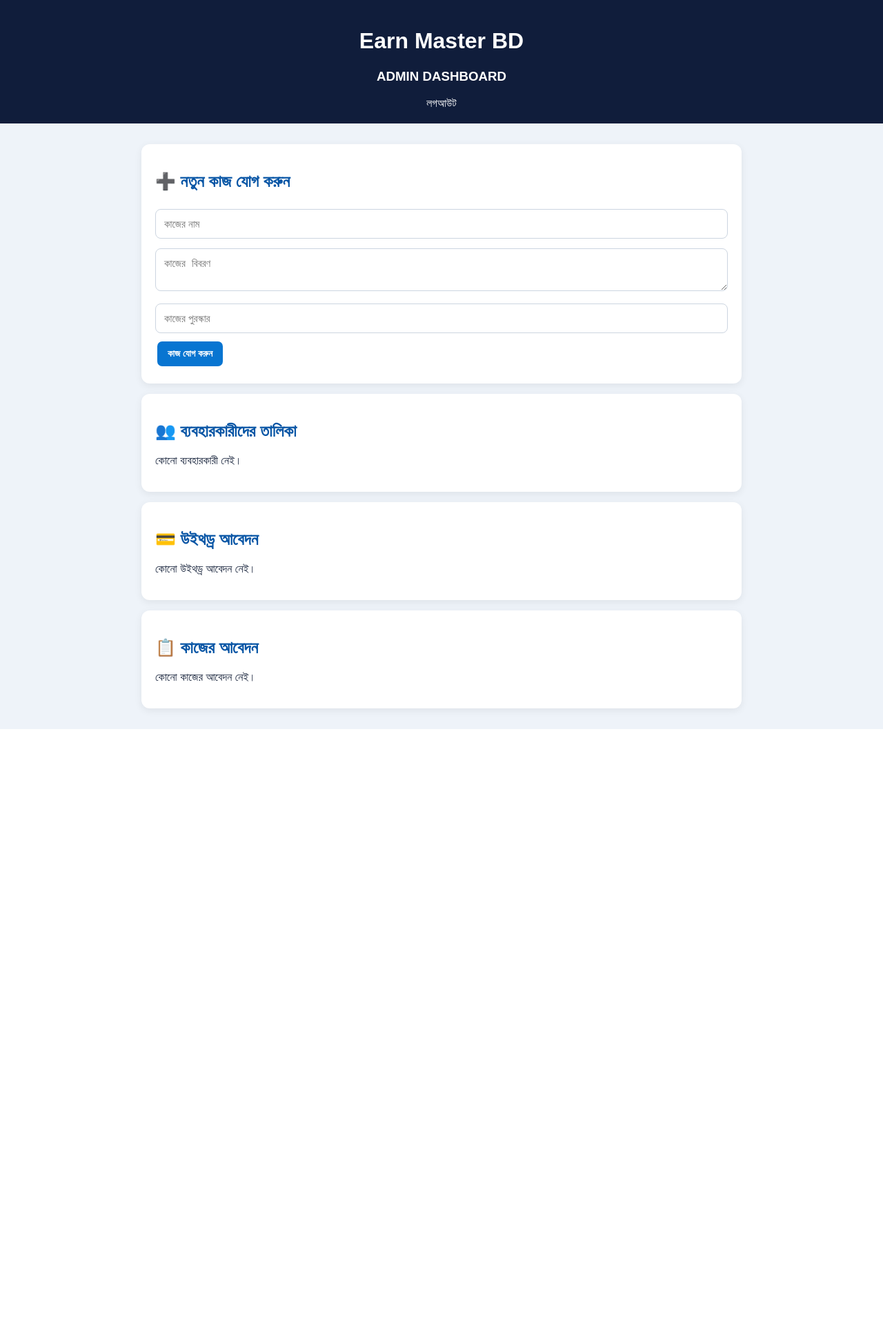
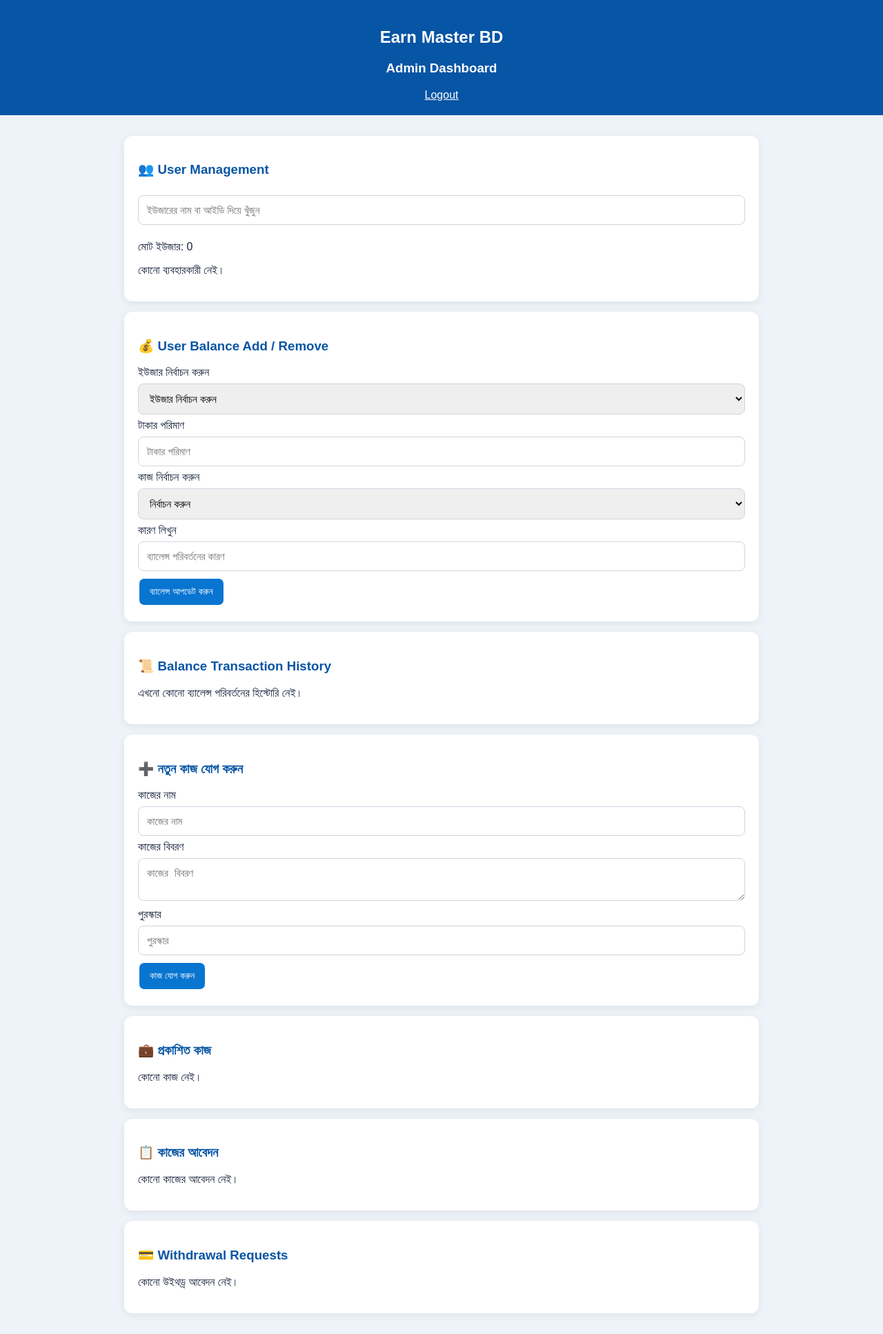
Before and after one commit to sumonh1200-sketch/earn-master-bd, a Flask app: page /admin in a window 1280 px wide. Shown: the whole page at 69% size. Before the commit the page ends 1057 px from the top, so only its background shows below. Run offline with Flask 3, Linux system fonts and the light colour scheme; the visitor is signed in with stand-in values (Sample User, id 1); some libraries are stand-ins or nearby versions.

Commit message:
Update admin.html

```diff
--- a/templates/admin.html
+++ b/templates/admin.html
@@ -3,8 +3,8 @@
 <html lang="bn">
 <head>
 <meta charset="UTF-8">
-    <meta name="viewport" content="width=device-width, initial-scale=1.0">
-    <title>Admin Dashboard - Earn Master BD</title>
+<meta name="viewport" content="width=device-width, initial-scale=1">
+<title>Admin Panel - Earn Master BD</title>
 
 <style>
 * { box-sizing: border-box; }
@@ -12,24 +12,19 @@
 body {
     margin: 0;
     background: #eef3f9;
+    color: #17233b;
     font-family: Arial, sans-serif;
-            color: #17233b;
 }
 
 header {
-            background: #101d3b;
+    background: #0755a5;
     color: white;
     padding: 20px;
     text-align: center;
 }
 
-        header a {
-            color: white;
-            text-decoration: none;
-        }
-
 .container {
-            max-width: 900px;
+    max-width: 950px;
     margin: auto;
     padding: 15px;
 }
@@ -40,10 +35,11 @@
     margin: 15px 0;
     border-radius: 12px;
     box-shadow: 0 3px 12px #00000012;
-            overflow-wrap: anywhere;
 }
 
-        input, textarea {
+h3 { color: #0755a5; }
+
+input, select, textarea {
     width: 100%;
     padding: 12px;
     margin: 7px 0;
@@ -53,130 +49,361 @@
 }
 
 button {
-            padding: 10px 15px;
-            margin: 5px 3px;
+    padding: 11px 15px;
     border: none;
     border-radius: 7px;
     background: #0875d1;
     color: white;
-            font-weight: bold;
+    cursor: pointer;
+    margin: 4px 2px;
 }
 
-        .reject {
-            background: #d93030;
+.danger { background: #d93636; }
+.success { background: #168447; }
+.logout { color: white; }
+
+.item {
+    border-bottom: 1px solid #ddd;
+    padding: 13px 0;
 }
 
-        h2 { color: #0755a5; }
+.item:last-child { border-bottom: none; }
 
-        .item {
-            padding: 12px 0;
-            border-bottom: 1px solid #ddd;
+.message {
+    background: #e0f5e8;
+    color: #176b35;
+    padding: 12px;
+    margin: 10px 0;
+    border-radius: 8px;
 }
+
+.status {
+    display: inline-block;
+    padding: 5px 9px;
+    background: #eee;
+    border-radius: 6px;
+    font-size: 13px;
+}
+
+.pending { background: #fff0c2; }
+.approved { background: #d9f8e5; }
+.rejected { background: #ffe0e0; }
+
+small { color: #68758a; }
+
 </style>
 </head>
 
 <body>
 
 <header>
-    <h1>Earn Master BD</h1>
-    <h3>ADMIN DASHBOARD</h3>
-    <a href="/logout">লগআউট</a>
+    <h2>Earn Master BD</h2>
+    <h3 style="color:white;">Admin Dashboard</h3>
+    <a class="logout" href="/admin/logout">Logout</a>
 </header>
 
 <div class="container">
 
-    <div class="card">
-        <h2>➕ নতুন কাজ যোগ করুন</h2>
+{% with messages = get_flashed_messages(with_categories=true) %}
+    {% for category, message in messages %}
+        <div class="message">{{ message }}</div>
+    {% endfor %}
+{% endwith %}
 
-        <form method="POST" action="/admin/task">
-            <input type="text" name="title"
-                   placeholder="কাজের নাম" required>
 
-            <textarea name="description"
-                      placeholder="কাজের বিবরণ"></textarea>
-
-            <input type="number" name="reward"
-                   step="0.01" min="0"
-                   placeholder="কাজের পুরস্কার" required>
-
-            <button type="submit">কাজ যোগ করুন</button>
-        </form>
-    </div>
+<!-- USER MANAGEMENT -->
 
 <div class="card">
-        <h2>👥 ব্যবহারকারীদের তালিকা</h2>
+    <h3>👥 User Management</h3>
+
+    <input
+        type="text"
+        id="userSearch"
+        placeholder="ইউজারের নাম বা আইডি দিয়ে খুঁজুন"
+        oninput="searchUsers()"
+    >
+
+    <p>মোট ইউজার: {{ users|length }}</p>
 
     {% for user in users %}
-            <div class="item">
-                <b>{{ user.username }}</b>
-                <p>ব্যালেন্স: ৳{{ user.balance }}</p>
+        <div class="item user-item">
+            <h4>{{ user.username }}</h4>
+
+            <p>ইউজার ID: {{ user.id }}</p>
             <p>রেফার কোড: {{ user.referral_code }}</p>
+            <p>বর্তমান ব্যালেন্স: ৳{{ user.balance }}</p>
+
+            <small>যোগদানের তারিখ: {{ user.created_at.strftime('%d-%m-%Y') }}</small>
         </div>
     {% else %}
         <p>কোনো ব্যবহারকারী নেই।</p>
     {% endfor %}
 </div>
 
+
+<!-- BALANCE MANAGEMENT -->
+
 <div class="card">
-        <h2>💳 উইথড্র আবেদন</h2>
+    <h3>💰 User Balance Add / Remove</h3>
+
+    <form method="POST" action="/admin/balance">
+
+        <label>ইউজার নির্বাচন করুন</label>
+
+        <select name="user_id" required>
+            <option value="">ইউজার নির্বাচন করুন</option>
+
+            {% for user in users %}
+                <option value="{{ user.id }}">
+                    {{ user.username }} - ID: {{ user.id }}
+                </option>
+            {% endfor %}
+        </select>
+
+        <label>টাকার পরিমাণ</label>
+        <input
+            type="number"
+            name="amount"
+            min="1"
+            step="1"
+            placeholder="টাকার পরিমাণ"
+            required
+        >
+
+        <label>কাজ নির্বাচন করুন</label>
+        <select name="action" required>
+            <option value="">নির্বাচন করুন</option>
+            <option value="add">টাকা যোগ করুন</option>
+            <option value="remove">টাকা কমান</option>
+        </select>
+
+        <label>কারণ লিখুন</label>
+        <input
+            type="text"
+            name="reason"
+            placeholder="ব্যালেন্স পরিবর্তনের কারণ"
+            required
+        >
+
+        <button type="submit">ব্যালেন্স আপডেট করুন</button>
+    </form>
+</div>
+
+
+<!-- BALANCE HISTORY -->
+
+<div class="card">
+    <h3>📜 Balance Transaction History</h3>
+
+    {% for item in transactions %}
+        <div class="item">
+
+            <p>ইউজার: {{ item.user.username }}</p>
+            <p>ইউজার ID: {{ item.user_id }}</p>
+
+            {% if item.action == 'add' %}
+                <p style="color:green;">
+                    টাকা যোগ: +৳{{ item.amount }}
+                </p>
+            {% else %}
+                <p style="color:red;">
+                    টাকা কমানো: -৳{{ item.amount }}
+                </p>
+            {% endif %}
+
+            <p>কারণ: {{ item.reason }}</p>
+            <small>অ্যাডমিন: {{ item.admin_username }}</small>
+            <br>
+            <small>
+                তারিখ:
+                {{ item.created_at.strftime('%d-%m-%Y %I:%M %p') }}
+            </small>
+
+        </div>
+    {% else %}
+        <p>এখনো কোনো ব্যালেন্স পরিবর্তনের হিস্টোরি নেই।</p>
+    {% endfor %}
+</div>
+
+
+<!-- ADD TASK -->
+
+<div class="card">
+    <h3>➕ নতুন কাজ যোগ করুন</h3>
+
+    <form method="POST" action="/admin/task">
+
+        <label>কাজের নাম</label>
+        <input
+            type="text"
+            name="title"
+            placeholder="কাজের নাম"
+            required
+        >
+
+        <label>কাজের বিবরণ</label>
+        <textarea
+            name="description"
+            placeholder="কাজের বিবরণ"
+            required
+        ></textarea>
+
+        <label>পুরস্কার</label>
+        <input
+            type="number"
+            name="reward"
+            min="1"
+            step="1"
+            placeholder="পুরস্কার"
+            required
+        >
+
+        <button type="submit">কাজ যোগ করুন</button>
+    </form>
+</div>
+
+
+<!-- TASK LIST -->
+
+<div class="card">
+    <h3>💼 প্রকাশিত কাজ</h3>
+
+    {% for task in tasks %}
+        <div class="item">
+            <h4>{{ task.title }}</h4>
+            <p>{{ task.description }}</p>
+            <p>পুরস্কার: ৳{{ task.reward }}</p>
+            <span class="status">
+                {{ 'চালু' if task.active else 'বন্ধ' }}
+            </span>
+        </div>
+    {% else %}
+        <p>কোনো কাজ নেই।</p>
+    {% endfor %}
+</div>
+
+
+<!-- TASK CLAIMS -->
+
+<div class="card">
+    <h3>📋 কাজের আবেদন</h3>
+
+    {% for claim in claims %}
+        <div class="item">
+
+            <p>ইউজার: {{ claim.user.username }}</p>
+            <p>কাজ: {{ claim.task.title }}</p>
+            <p>পুরস্কার: ৳{{ claim.task.reward }}</p>
+
+            <p>
+                অবস্থা:
+                <span class="status {{ claim.status }}">
+                    {{ claim.status }}
+                </span>
+            </p>
+
+            {% if claim.status == 'pending' %}
+
+                <form method="POST"
+                      action="/admin/claim/{{ claim.id }}"
+                      style="display:inline;">
+
+                    <input type="hidden" name="action" value="approve">
+                    <button class="success" type="submit">
+                        Approve
+                    </button>
+                </form>
+
+                <form method="POST"
+                      action="/admin/claim/{{ claim.id }}"
+                      style="display:inline;">
+
+                    <input type="hidden" name="action" value="reject">
+                    <button class="danger" type="submit">
+                        Reject
+                    </button>
+                </form>
+
+            {% endif %}
+
+        </div>
+    {% else %}
+        <p>কোনো কাজের আবেদন নেই।</p>
+    {% endfor %}
+</div>
+
+
+<!-- WITHDRAW REQUESTS -->
+
+<div class="card">
+    <h3>💳 Withdrawal Requests</h3>
 
     {% for item in withdrawals %}
         <div class="item">
-                <b>ইউজার:</b> {{ item.user.username }}
-                <p>পরিমাণ: ৳{{ item.amount }}</p>
-                <p>মাধ্যম: {{ item.method }}</p>
-                <p>নম্বর: {{ item.account }}</p>
-                <p>অবস্থা: {{ item.status }}</p>
 
-                {% if item.status == "pending" %}
+            <h4>উইথড্র: ৳{{ item.amount }}</h4>
+
+            <p>ইউজার: {{ item.user.username }}</p>
+            <p>মাধ্যম: {{ item.method|upper }}</p>
+            <p>অ্যাকাউন্ট: {{ item.account_number }}</p>
+
+            <p>
+                অবস্থা:
+                <span class="status {{ item.status }}">
+                    {{ item.status }}
+                </span>
+            </p>
+
+            {% if item.status == 'pending' %}
+
                 <form method="POST"
-                          action="/admin/withdraw/{{ item.id }}">
-                        <button name="action" value="approve">
-                            অনুমোদন
-                        </button>
+                      action="/admin/withdraw/{{ item.id }}"
+                      style="display:inline;">
 
-                        <button class="reject"
-                                name="action" value="reject">
-                            বাতিল
+                    <input type="hidden" name="action" value="approve">
+                    <button class="success" type="submit">
+                        Approve
                     </button>
                 </form>
+
+                <form method="POST"
+                      action="/admin/withdraw/{{ item.id }}"
+                      style="display:inline;">
+
+                    <input type="hidden" name="action" value="reject">
+                    <button class="danger" type="submit">
+                        Reject
+                    </button>
+                </form>
+
             {% endif %}
+
         </div>
     {% else %}
         <p>কোনো উইথড্র আবেদন নেই।</p>
     {% endfor %}
 </div>
 
-    <div class="card">
-        <h2>📋 কাজের আবেদন</h2>
-
-        {% for claim in claims %}
-            <div class="item">
-                <b>ইউজার:</b> {{ claim.user.username }}
-                <p>কাজ: {{ claim.task.title }}</p>
-                <p>পুরস্কার: ৳{{ claim.task.reward }}</p>
-                <p>অবস্থা: {{ claim.status }}</p>
-
-                {% if claim.status == "pending" %}
-                    <form method="POST"
-                          action="/admin/claim/{{ claim.id }}">
-                        <button name="action" value="approve">
-                            অনুমোদন
-                        </button>
-
-                        <button class="reject"
-                                name="action" value="reject">
-                            বাতিল
-                        </button>
-                    </form>
-                {% endif %}
-            </div>
-        {% else %}
-            <p>কোনো কাজের আবেদন নেই।</p>
-        {% endfor %}
 </div>
 
-</div>
+
+<script>
+function searchUsers() {
+    const search = document
+        .getElementById("userSearch")
+        .value.toLowerCase();
+
+    const users = document.querySelectorAll(".user-item");
+
+    users.forEach(function(user) {
+        const text = user.innerText.toLowerCase();
+
+        user.style.display = text.includes(search)
+            ? "block"
+            : "none";
+    });
+}
+</script>
 
 </body>
 </html>
```
Lines whose indentation alone changed are shown as unchanged.
